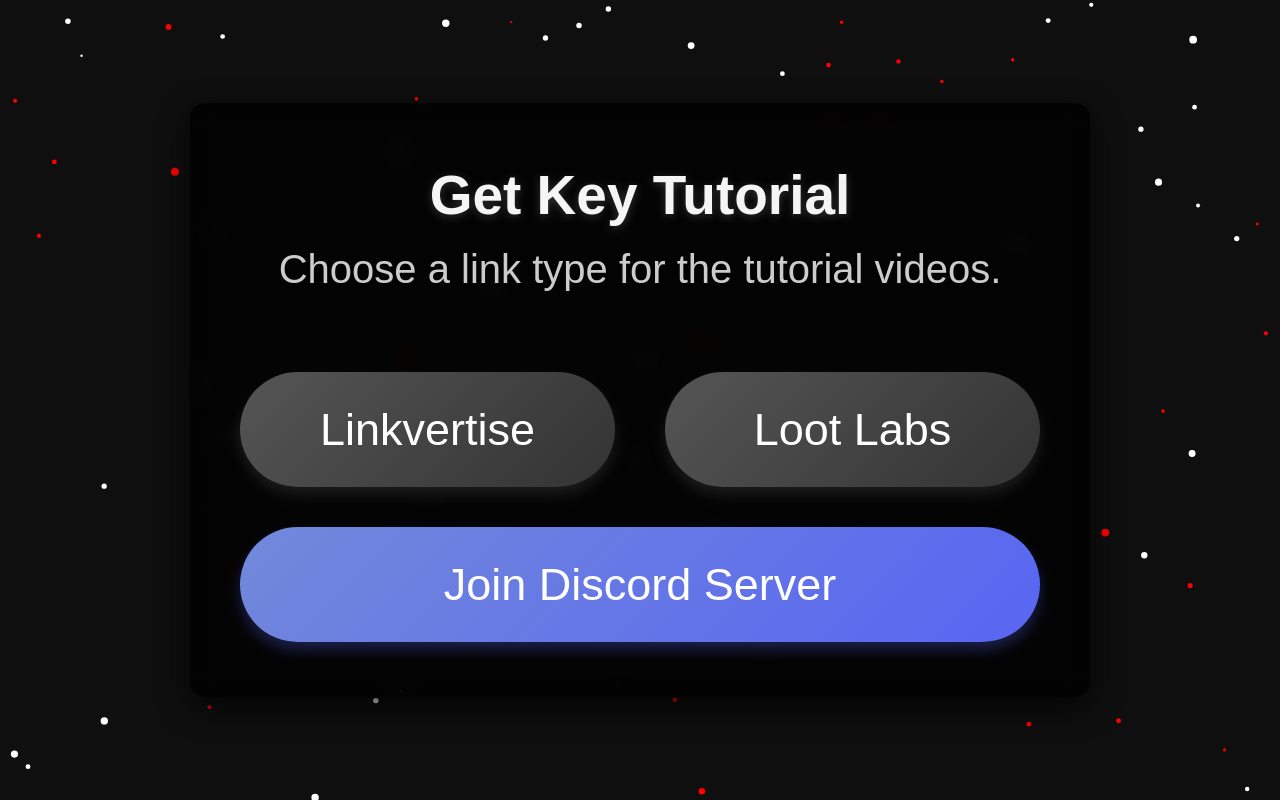
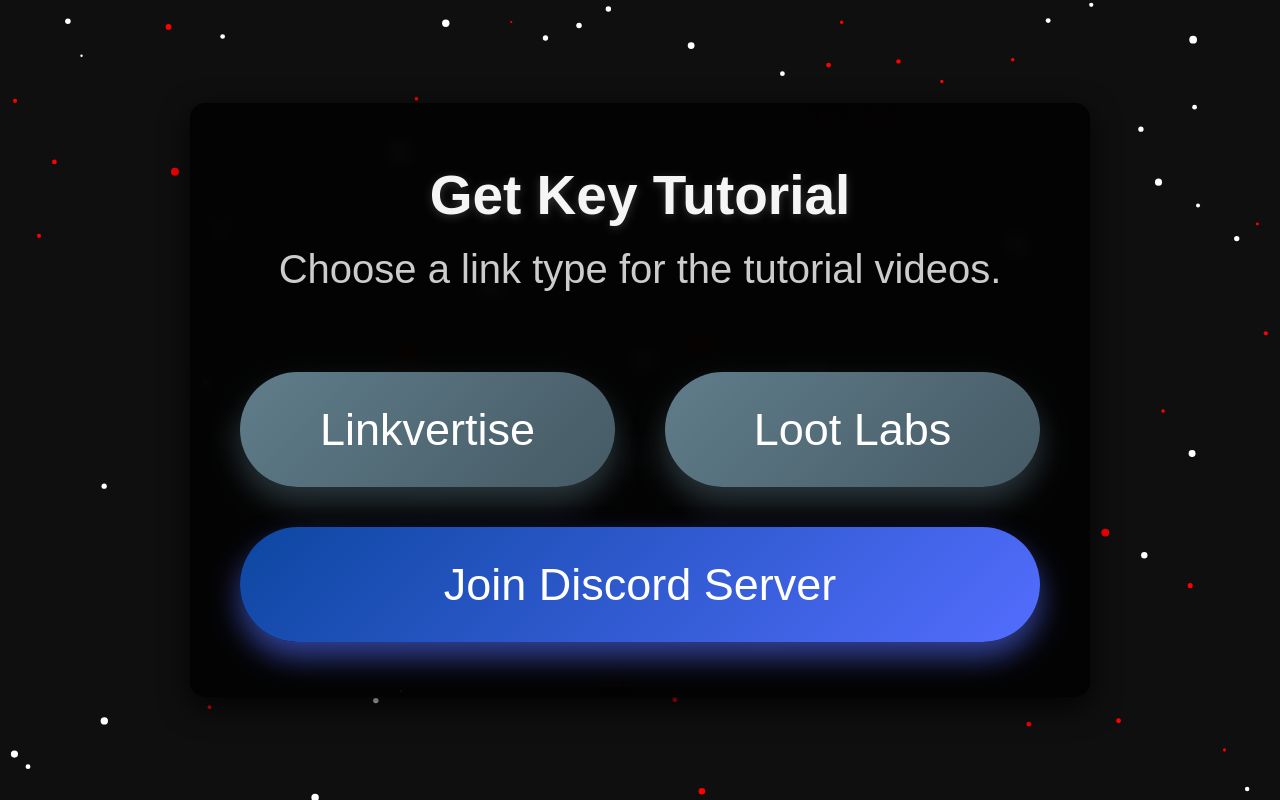
Before and after one commit to redopy7/kazura-, a website: page web/Tutorial.html in a window 1280 px wide. Drawn offline with Linux system fonts and the light colour scheme.

Commit message:
Update tutorial.css

```diff
--- a/web/tutorial.css
+++ b/web/tutorial.css
@@ -85,7 +85,7 @@
 
 .button:hover {
     transform: translateY(-5px);
-    box-shadow: 0 15px 30px rgba(85, 85, 85, 0.5);
+    box-shadow: 0 8px 15px rgba(85, 85, 85, 0.5);
 }
 
 .other-btn {
@@ -104,7 +104,7 @@
 
 .other-btn:hover {
     transform: translateY(-5px);
-    box-shadow: 0 15px 30px rgba(88, 101, 242, 0.5);
+    box-shadow: 0 8px 15px rgba(88, 101, 242, 0.5);
 }
 
 @media (min-width: 768px) {
@@ -137,7 +137,7 @@
         margin-bottom: 40px;
     }
 
-    .button, .second-button, .other-btn {
+    .button, .other-btn {
         font-size: 45px;
         padding: 20px;
         min-width: 150px;
@@ -148,21 +148,26 @@
         display: flex;
         justify-content: center;
         align-items: center;
-        background: linear-gradient(135deg, #555555, #333333);
         transition: transform 0.3s ease, box-shadow 0.3s ease;
+    }
+
+    .button {
+        box-shadow: 0 15px 30px rgba(69, 90, 100, 0.6);
     }
 
     .button:hover {
         transform: translateY(-5px);
-        box-shadow: 0 15px 30px rgba(85, 85, 85, 0.6);
+        box-shadow: 0 15px 30px rgba(69, 90, 100, 0.6);
     }
 
     .other-btn {
-        background: linear-gradient(135deg, #7289DA, #5865F2);
+        background: linear-gradient(135deg, #0d47a1, #536dfe);
+        box-shadow: 0 15px 30px rgba(83, 109, 254, 0.6);
         margin-bottom: 15px;
     }
 
     .other-btn:hover {
         transform: translateY(-5px);
-        box-shadow: 0 15px 30px rgba(88, 101, 242, 0.6);
+        box-shadow: 0 15px 30px rgba(83, 109, 254, 0.6);
     }
+}
```
